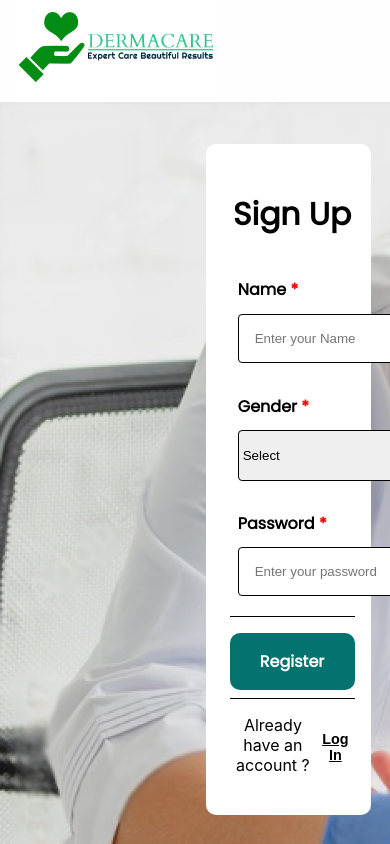
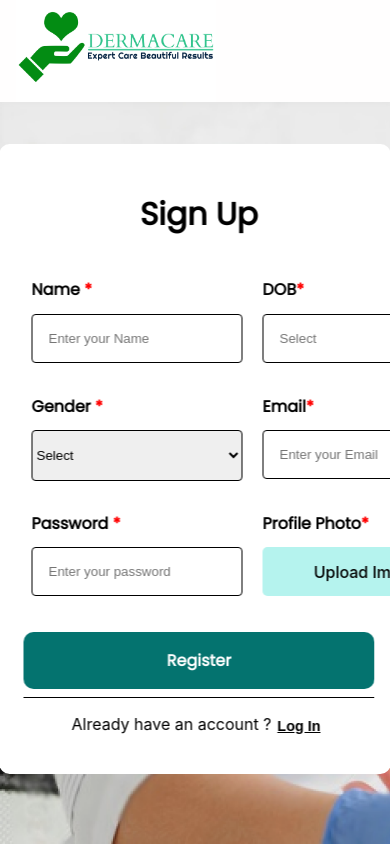
Before and after one commit to VaibhavArora314/Dermacare, a React (Create React App) app in the folder frontend/: page / in a window 390 px wide. Both pictures are taken after a click on the button "Sign Up". Shown: the top 844 px of the page. Built offline with nearby package versions, Linux system fonts and the light colour scheme.

Commit message:
minor ui issues

```diff
--- a/frontend/src/Components/Loader.jsx
+++ b/frontend/src/Components/Loader.jsx
@@ -1,7 +1,7 @@
 import React from "react";
 import CircularProgress from "@mui/material/CircularProgress";
 
-function Loader({ message }) {
+function Loader({ message, color }) {
   return (
     <div
       style={{
@@ -13,7 +13,10 @@ function Loader({ message }) {
       }}
     >
       <CircularProgress />
-      <p>{message ? message : "Loading..."}</p> {/* Add your message here */}
+      <p style={{ color: color ? color : "initial", zIndex: 100 }}>
+        {message ? message : "Loading..."}
+      </p>
+      {/* Add your message here */}
     </div>
   );
 }
--- a/frontend/src/Components/Signup.jsx
+++ b/frontend/src/Components/Signup.jsx
@@ -76,7 +76,10 @@ export default function Signup({ setLoading }) {
             {/* </div> */}
             <div
               className="signup-row"
-              style={{ borderBottom: "1.5px solid black", padding: "0.5rem" }}
+              style={{
+                // borderBottom: "1.5px solid black",
+                padding: "0.5rem",
+              }}
             >
               {/* Your form fields */}
               <div className="row signup-field">
--- a/frontend/src/Components/login.scss
+++ b/frontend/src/Components/login.scss
@@ -41,6 +41,17 @@ $myCustomTextStyles: (
    top:5% !important;
    position: relative;
    perspective: 1000px;
+
+   @media (max-width: 1200px) { /* Adjust the max-width value as needed */
+    width: 60vw !important;
+    left: 50% !important;
+    right: unset !important;
+    transform: translate(-50%,0);
+  }
+
+   @media (max-width: 768px) { /* Adjust the max-width value as needed */
+    width: 90vw !important;
+  }
 
    .flip-signup{
     transform-style: preserve-3d;
@@ -124,7 +135,7 @@ $myCustomTextStyles: (
 
 }
 .form-parent{
-    width: 22%;
+    min-width: 22%;
     min-height:50vh;
     display:flex;
     background:white;
@@ -215,4 +226,16 @@ $myCustomTextStyles: (
         }
     }
 
+
+
+    @media (max-width: 1200px) { /* Adjust the max-width value as needed */
+      min-width: 40%;
+      left: 50%;
+      right: unset;
+      transform: translate(-50%,0);
+    }
+
+     @media (max-width: 768px) { /* Adjust the max-width value as needed */
+      min-width: 50%;
+    }
 }
--- a/frontend/src/assets/css/Homepage.scss
+++ b/frontend/src/assets/css/Homepage.scss
@@ -4,7 +4,8 @@
     position: relative;
     margin: 0;
     padding: 0;
-    height: 100vh;
+    height: fit-content;
+    min-height: 100vh;
     width: 100%;
     position: relative;
     overflow: hidden; /* Ensure child content doesn't extend outside */
@@ -22,4 +23,7 @@
       opacity: 0.95; /* Adjust the opacity as needed */
     }
 
+    @media (max-height: 650px) {
+      height: 130vh;
+    }
 }
--- a/frontend/src/pages/Homepage.jsx
+++ b/frontend/src/pages/Homepage.jsx
@@ -17,7 +17,16 @@ function Homepage() {
   return (
     <>
       <div className="parent">
-        {!isLoggedIn ? <Login setLoading={setLoading} /> : <CheckupCard />}
+        {!isLoggedIn ? (
+          !loading ? (
+            <Login setLoading={setLoading} />
+          ) : (
+            <Loader message={"Verifying credentials..."} />
+          )
+        ) : (
+          <CheckupCard />
+        )}
+        {}
       </div>
       {/* <div> */}
       <Procedure />
```
